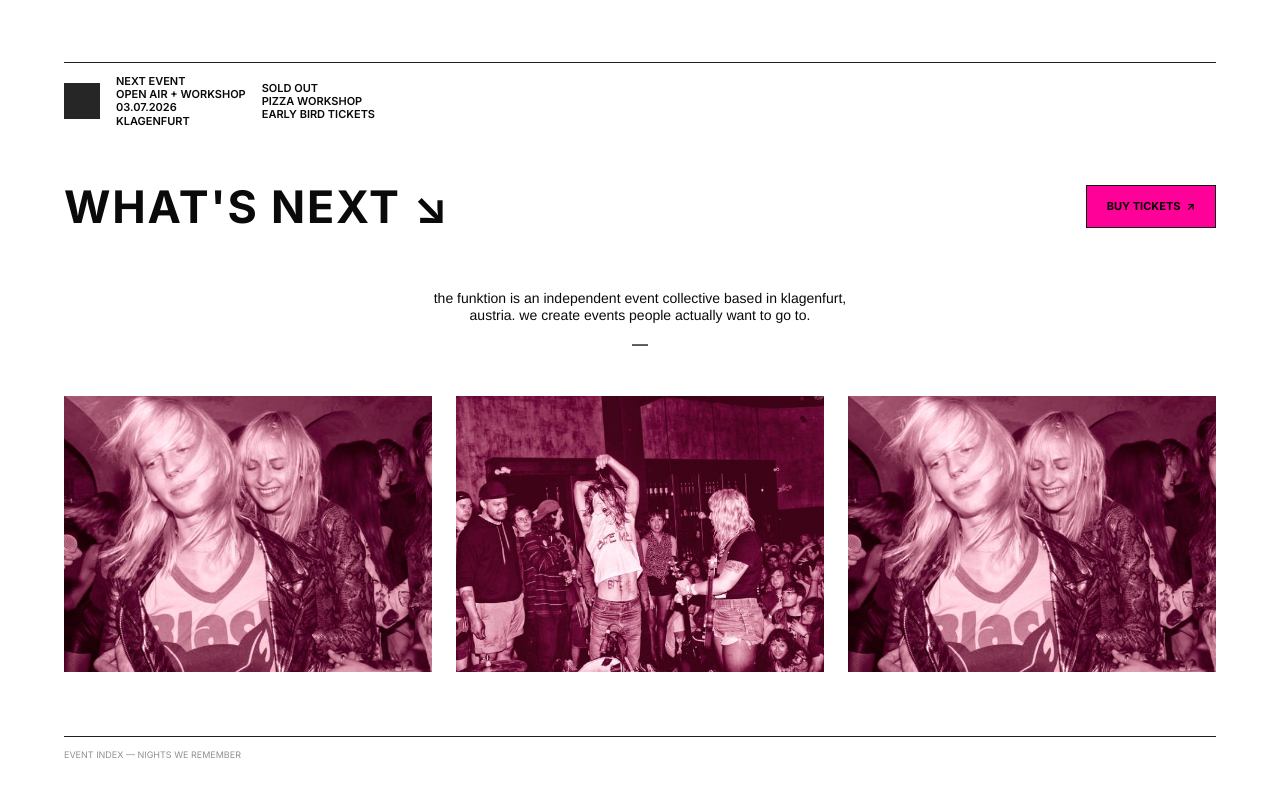
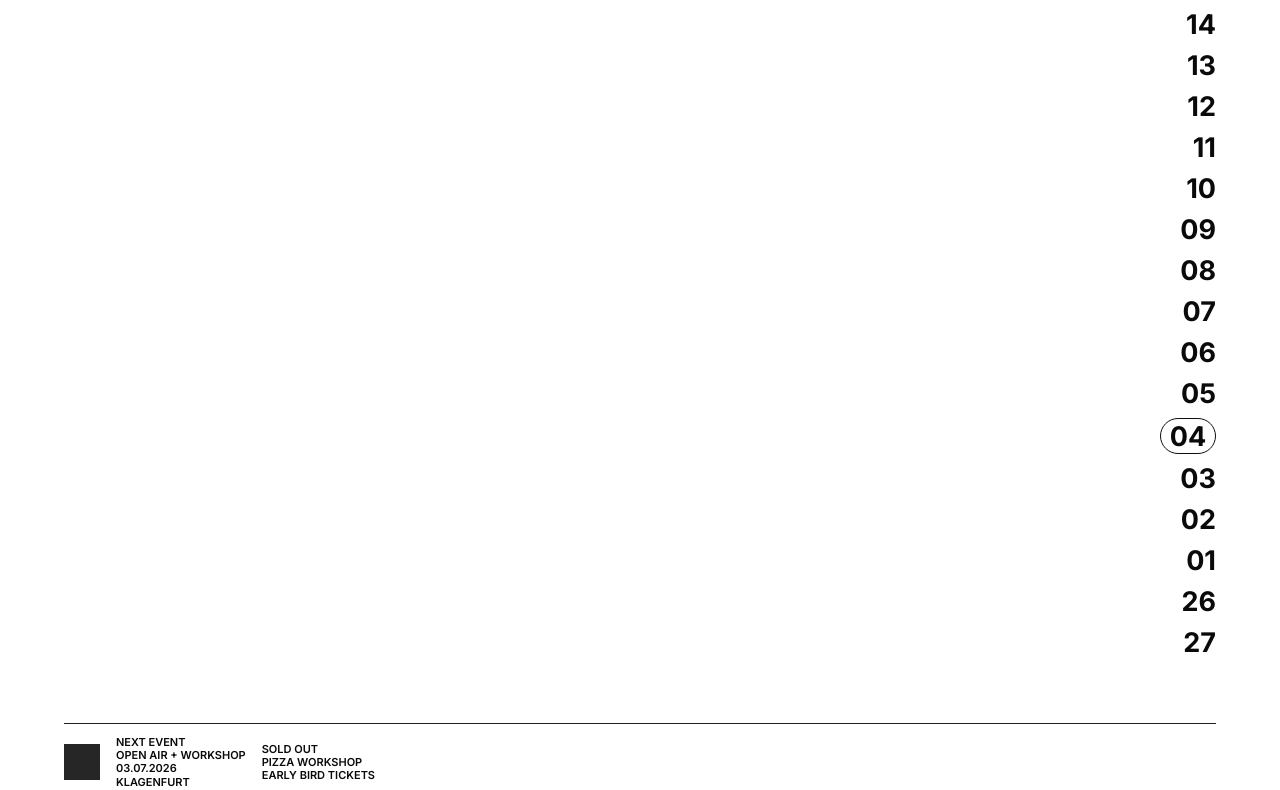
Before and after one commit to RIN001k/funktion, a Next.js app: page / in a window 1280 px wide. Shown: the part 470-1260 px from the top of the page. Built offline with nearby package versions, Linux system fonts and the light colour scheme.

Commit message:
Add files via upload

```diff
--- a/app/AboutTextCollage.tsx
+++ b/app/AboutTextCollage.tsx
@@ -4,11 +4,11 @@ const PARAGRAPH =
 export default function AboutTextCollage() {
   return (
     <div className="flex justify-center gap-6 text-[14px] leading-[17px] font-helvetica lowercase text-ink">
-      <div className="flex flex-col gap-8 w-[100px] text-right font-normal">
+      <div className="flex flex-col gap-8 w-[100px] text-left font-normal">
         <p>{PARAGRAPH}</p>
         <p>{PARAGRAPH}</p>
       </div>
-      <div className="flex flex-col gap-8 w-[90px] text-right font-light mt-10">
+      <div className="flex flex-col gap-8 w-[90px] text-right font-normal mt-10">
         <p>{PARAGRAPH}</p>
         <p>{PARAGRAPH}</p>
       </div>
--- a/app/IndexRule.tsx
+++ b/app/IndexRule.tsx
@@ -1,6 +1,6 @@
-export default function IndexRule() {
+export default function IndexRule({ noLine = false }: { noLine?: boolean }) {
   return (
-    <div className="border-t border-line pt-3">
+    <div className={noLine ? "pt-3" : "border-t border-line pt-3"}>
       <p className="text-[9px] leading-[11px] text-ink opacity-45">
         EVENT INDEX — NIGHTS WE REMEMBER
       </p>
--- a/app/NumberTicker.tsx
+++ b/app/NumberTicker.tsx
@@ -17,15 +17,14 @@ const CIRCLED = new Set(["21", "04"]);
 
 function NumberItem({ n, rotated }: { n: string; rotated?: boolean }) {
   const circled = CIRCLED.has(n);
+  const badgeSize = rotated
+    ? "w-6 h-4 rounded-full border border-[#0D0D0D]"
+    : "w-14 h-9 rounded-full border-[1.5px] border-[#0D0D0D]";
   return (
     <span
       className={`inline-flex items-center justify-center shrink-0 ${
         rotated ? "rotate-90" : ""
-      } ${
-        circled
-          ? "w-14 h-9 rounded-full border-[1.5px] border-[#0D0D0D]"
-          : ""
-      }`}
+      } ${circled ? badgeSize : ""}`}
     >
       {n}
     </span>
@@ -38,37 +37,24 @@ export default function NumberTicker({
   orientation: "vertical" | "horizontal";
 }) {
   const isVertical = orientation === "vertical";
-  const numbers = isVertical ? VERTICAL_NUMBERS : HORIZONTAL_NUMBERS;
-
-  // Two back-to-back copies of the sequence create a seamless infinite
-  // loop: the track animates exactly -50% (one full copy's length),
-  // then snaps back to 0 with no visible seam.
-  const track = (
-    <>
-      {numbers.map((n, i) => (
-        <NumberItem key={`a-${i}`} n={n} rotated={!isVertical} />
-      ))}
-      {numbers.map((n, i) => (
-        <NumberItem key={`b-${i}`} n={n} rotated={!isVertical} />
-      ))}
-    </>
-  );
 
   if (isVertical) {
     return (
-      <div className="h-[420px] overflow-hidden select-none">
-        <div className="flex flex-col items-end gap-2 font-bold text-[27px] leading-[33px] animate-marquee-y">
-          {track}
-        </div>
+      <div className="flex flex-col items-end gap-2 font-bold text-[27px] leading-[33px] select-none">
+        {VERTICAL_NUMBERS.map((n, i) => (
+          <NumberItem key={i} n={n} />
+        ))}
       </div>
     );
   }
 
+  // Horizontal (mobile): a small, static single row — every number
+  // fits on screen at once, no scrolling or animation.
   return (
-    <div className="w-full overflow-hidden select-none">
-      <div className="flex flex-row items-center gap-x-6 font-bold text-[27px] leading-[33px] w-max animate-marquee-x">
-        {track}
-      </div>
+    <div className="w-full flex flex-row items-center justify-between font-bold text-[11px] leading-[13px] select-none">
+      {HORIZONTAL_NUMBERS.map((n, i) => (
+        <NumberItem key={i} n={n} rotated />
+      ))}
     </div>
   );
 }
--- a/app/page.tsx
+++ b/app/page.tsx
@@ -62,7 +62,7 @@ export default function HomePage() {
         <div className="border-t border-line" />
         <EventTickerBar />
 
-        <section id="whats-next" className="pt-6">
+        <section id="whats-next" className="pt-16">
           <div className="flex items-center justify-between mb-8">
             <h2 className="font-bold text-[30px] leading-[36px]">
               WHAT&apos;S NEXT <span aria-hidden>↘</span>
@@ -97,9 +97,11 @@ export default function HomePage() {
           </p>
         </section>
 
-        <IndexRule />
+        <div className="pt-16">
+          <IndexRule noLine />
+        </div>
 
-        <section id="about" className="pt-10">
+        <section id="about" className="pt-16">
           <div className="flex items-center justify-between mb-10">
             <h2 className="font-bold text-[30px] leading-[36px]">ABOUT</h2>
             <BuyTicketsButton />
@@ -137,20 +139,23 @@ export default function HomePage() {
 
       {/* ============================= DESKTOP ============================= */}
       <div className="hidden md:block px-10 lg:px-16 pt-12 pb-16">
-        <div className="flex items-start justify-between mb-8">
+        <div className="flex items-start justify-between gap-8">
           <div>
             <h1 className="font-bold text-[44.8px] leading-[54px] mb-8">
               THE FUNKTION
             </h1>
             <NavLinks className="flex flex-col gap-3" />
           </div>
-          <NumberTicker orientation="vertical" />
+
+          <div className="-mt-6">
+            <NumberTicker orientation="vertical" />
+          </div>
         </div>
 
         <div className="border-t border-line mt-16" />
         <EventTickerBar />
 
-        <section id="whats-next" className="pt-10">
+        <section id="whats-next" className="pt-24">
           <div className="flex items-center justify-between mb-14">
             <h2 className="font-bold text-[44.8px] leading-[54px] tracking-[0.04em]">
               WHAT&apos;S NEXT <span aria-hidden>↘</span>
@@ -180,11 +185,11 @@ export default function HomePage() {
           </div>
         </section>
 
-        <div className="mt-16">
-          <IndexRule />
+        <div className="mt-24">
+          <IndexRule noLine />
         </div>
 
-        <section id="about" className="pt-16">
+        <section id="about" className="pt-24">
           <div className="flex items-center justify-between mb-14">
             <h2 className="font-bold text-[44.8px] leading-[54px] tracking-[0.04em]">ABOUT US</h2>
             <BuyTicketsButton />
```
